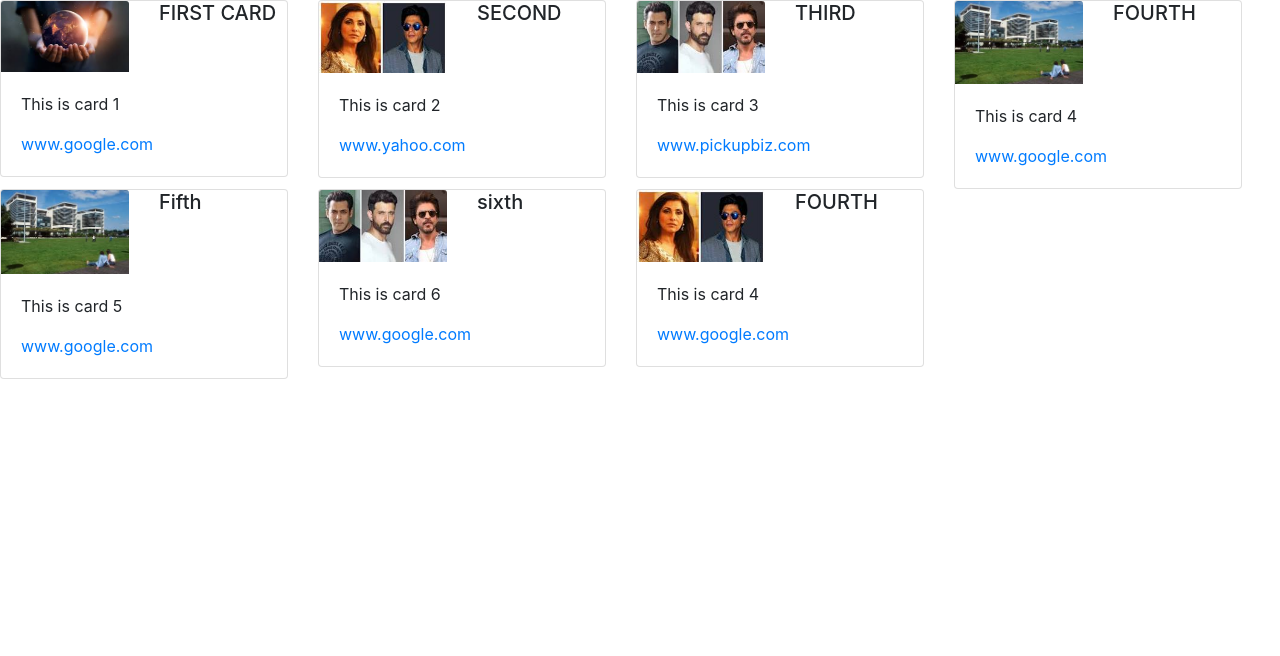
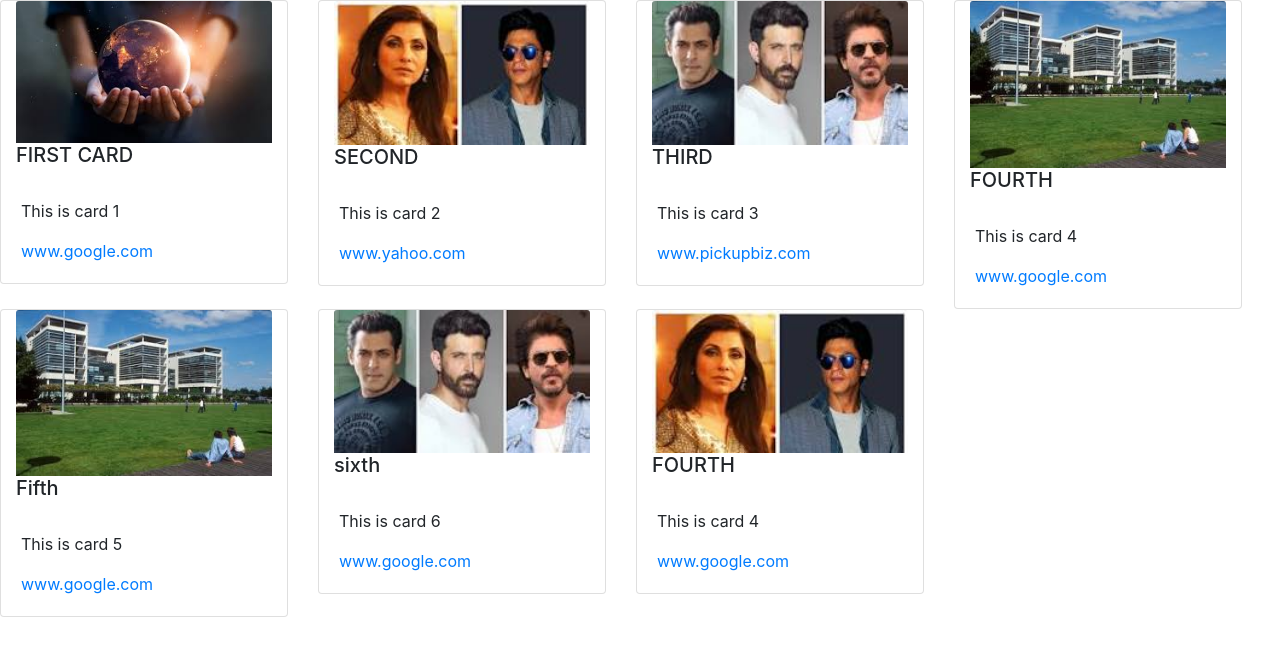
Before and after one commit to zubairdange/practice, a React (Create React App) app: page / in a window 1280 px wide. Shown: the top 656 px of the page. Built offline with nearby package versions, Linux system fonts and the light colour scheme.

Commit message:
test reducer component p

```diff
--- a/src/Component/Mycard.jsx
+++ b/src/Component/Mycard.jsx
@@ -10,14 +10,14 @@ export const Mycard = ({ itemCurent }) => {
     <div>
       <Col>
         <Card style={{ width: "18rem" }}>
-          <Row>
           <Col>
             <Card.Img variant="top" src={itemCurent.cardImage} />
           </Col>
+
           <Col>
             <Card.Title>{itemCurent.cardTitle}</Card.Title>
           </Col>
-          </Row>
+
           <Card.Body>
             <Card.Text>{itemCurent.cardText}</Card.Text>
 
```
Also changed, not shown: 2 other files (tests, documents, lock files or other folders). Lines whose indentation alone changed are shown as unchanged.
